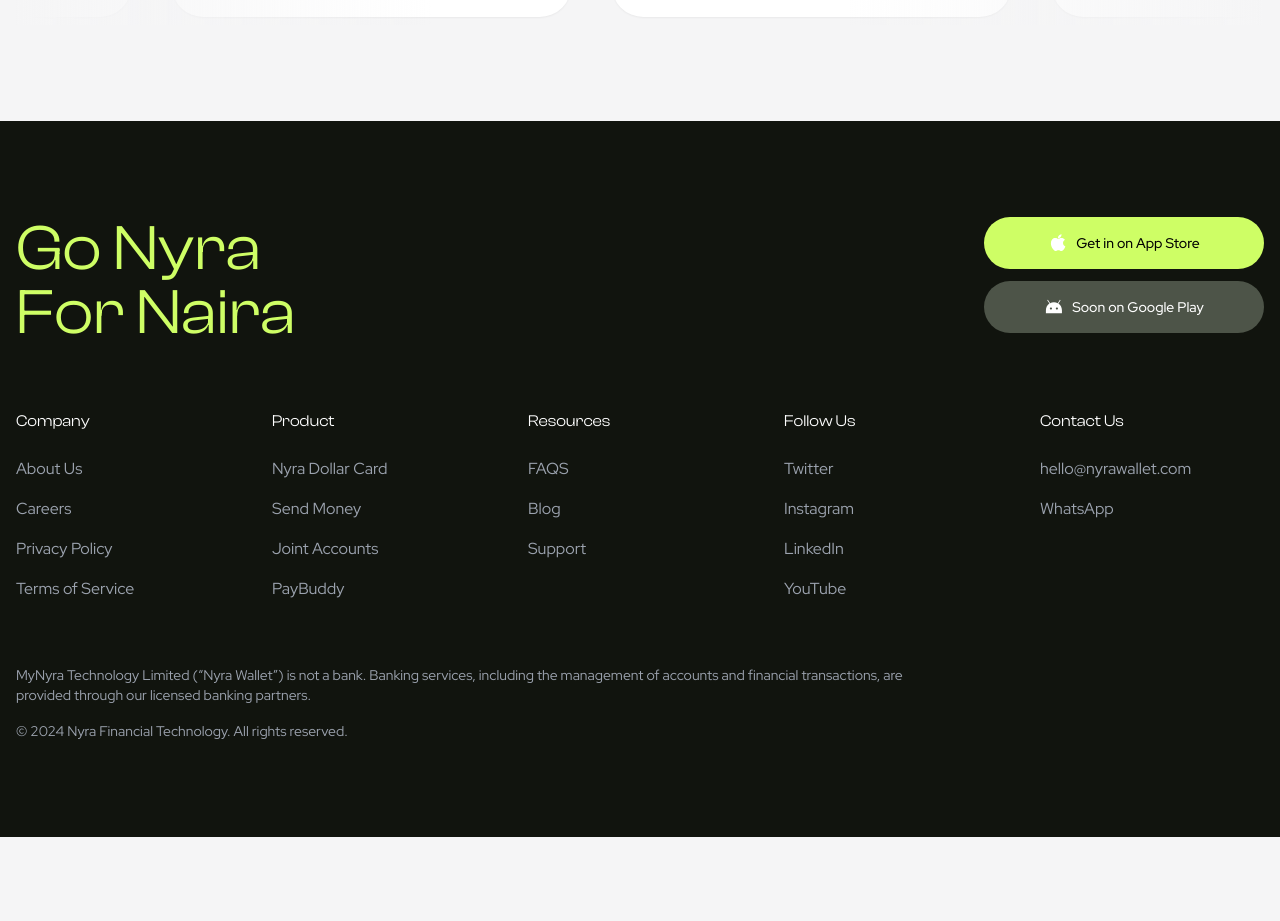
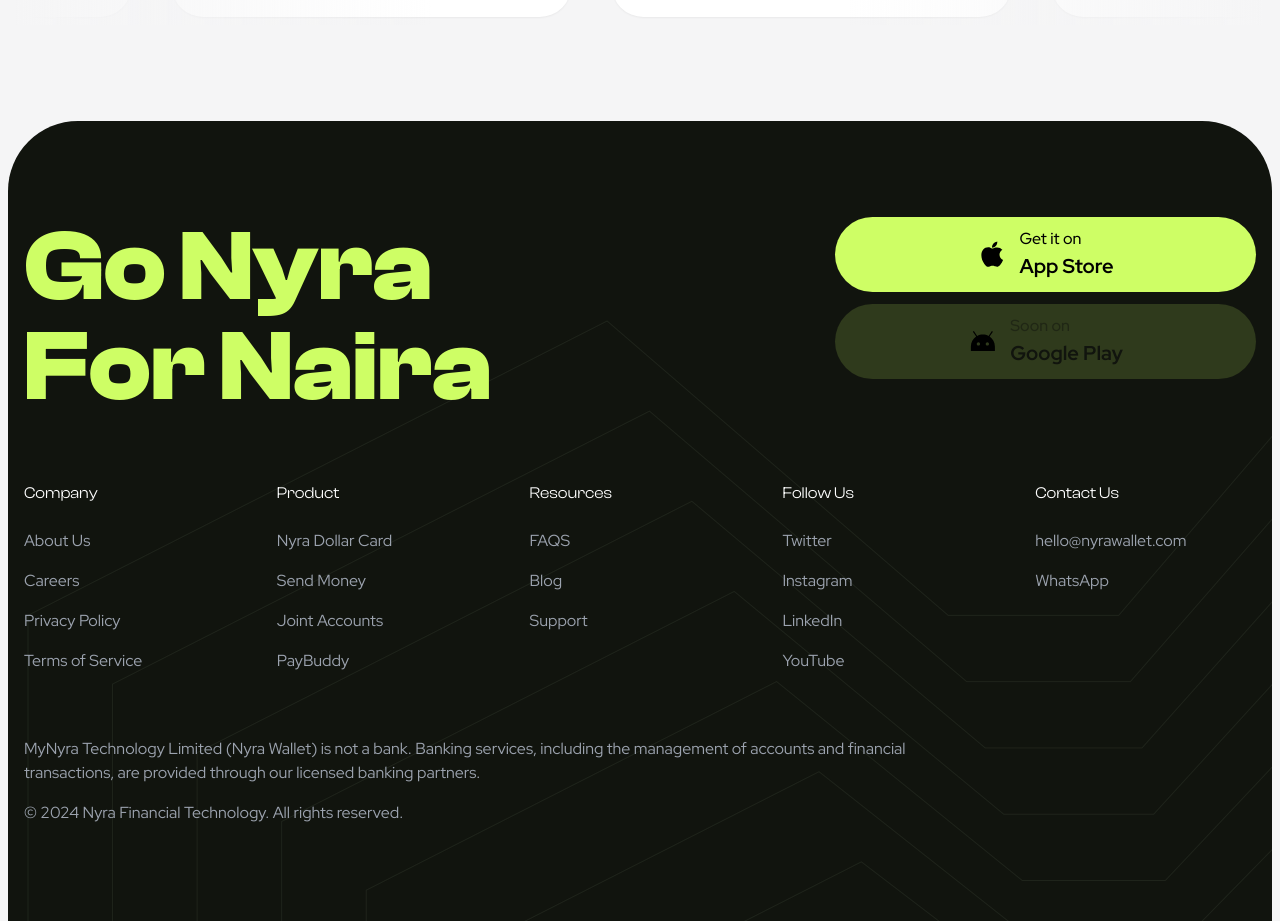
Before and after one commit to MelFiTech/nyra-landing, a Next.js app: page / in a window 1280 px wide. Shown: the part 6146-7067 px from the top of the page. Before the commit the page ends 6983 px from the top, so only its background shows below. Built offline with nearby package versions, Linux system fonts and the light colour scheme.

Commit message:
update code

```diff
--- a/package.json
+++ b/package.json
@@ -24,6 +24,7 @@
     "eslint-config-next": "15.0.3",
     "postcss": "^8",
     "tailwindcss": "^3.4.1",
-    "typescript": "^5"
+    "typescript": "^5",
+    "vercel": "^37.14.0"
   }
 }
--- a/src/components/sections/Footer.tsx
+++ b/src/components/sections/Footer.tsx
@@ -1,6 +1,4 @@
 'use client';
-
-import Image from 'next/image';
 
 const footerLinks = {
   company: {
@@ -49,39 +47,44 @@
 
 const Footer = () => {
   return (
-    <footer className="bg-[#11140E] text-white py-24">
-      <div className="max-w-7xl mx-auto px-4">
+    <footer className="bg-[#11140E] text-white py-24 rounded-t-[70px] mx-2 relative">
+      <div className="absolute inset-0 bg-cover bg-center rounded-t-[70px]" style={{ backgroundImage: 'url(/images/Footerbg.png)' }} />
+      <div className="relative max-w-7xl mx-auto px-4">
         <div className="flex flex-col gap-16">
+          {/* Top section with logo and app store buttons */}
           <div className="flex justify-between items-start">
-            <h2 className="font-clash text-[64px] leading-none text-[#CEFE65]">
+            <h2 className="font-clash text-[100px] leading-none text-[#CEFE65] font-bold">
               Go Nyra <br />
               For Naira
             </h2>
             <div className="flex flex-col gap-3">
               <a
                 href="#"
-                className="flex items-center justify-center gap-2 bg-[#CEFE65] hover:bg-[#CEFE65]/90 text-black px-12 py-4 rounded-full w-[280px]"
+                className="flex items-center justify-center bg-[#CEFE65] hover:bg-[#CEFE65]/90 text-black h-[75px] rounded-full w-[421px]"
               >
-                <Image
-                  src="/icons/apple.svg"
-                  alt=""
-                  width={20}
-                  height={20}
-                />
-                <span className="text-sm font-medium">Get in on App Store</span>
+                <div className="flex items-center gap-3">
+                  <img src="/icons/apple.svg" alt="" className="w-[30px] h-[30px] [filter:brightness(0)_saturate(100%)_invert(0)_sepia(0)_saturate(0)_hue-rotate(0)_brightness(0)_contrast(100%)]" />
+                  <div className="flex flex-col">
+                    <span className="text-base font-medium">Get it on</span>
+                    <span className="text-[20px] font-bold">App Store</span>
+                  </div>
+                </div>
               </a>
               <a
                 href="#"
-                className="flex items-center justify-center gap-2 bg-[#4D5448] hover:bg-[#4D5448]/90 text-white px-12 py-4 rounded-full w-[280px]"
+                className="flex items-center justify-center bg-[#2F3A1C] hover:bg-[#2F3A1C]/90 text-white h-[75px] rounded-full w-[421px]"
               >
-                <Image
-                  src="/icons/android.svg"
-                  alt=""
-                  width={20}
-                  height={20}
-                  className="brightness-0 invert"
-                />
-                <span className="text-sm font-medium">Soon on Google Play</span>
+                <div className="flex items-center gap-3">
+                  <img
+                    src="/icons/android.svg"
+                    alt=""
+                    className="w-[30px] h-[30px] [filter:brightness(0)_saturate(100%)_invert(0)_sepia(0)_saturate(0)_hue-rotate(0)_brightness(0)_contrast(100%)]"
+                  />
+                  <div className="flex flex-col">
+                    <span className="text-base font-medium text-[#202715]">Soon on</span>
+                    <span className="text-[20px] font-bold text-[#11140E]">Google Play</span>
+                  </div>
+                </div>
               </a>
             </div>
           </div>
@@ -108,9 +111,9 @@
           </div>
 
           {/* Bottom section with disclaimer and copyright */}
-          <div className="space-y-4 text-gray-400 text-sm">
+          <div className="space-y-4 text-gray-400 text-base">
             <p className="max-w-4xl">
-              MyNyra Technology Limited (&ldquo;Nyra Wallet&rdquo;) is not a bank. Banking services, including the management of accounts and financial transactions, are provided through our licensed banking partners.
+              MyNyra Technology Limited (Nyra Wallet) is not a bank. Banking services, including the management of accounts and financial transactions, are provided through our licensed banking partners.
             </p>
             <p>© 2024 Nyra Financial Technology. All rights reserved.</p>
           </div>
```
Also changed, not shown: 1 other file (tests, documents, lock files or other folders).
